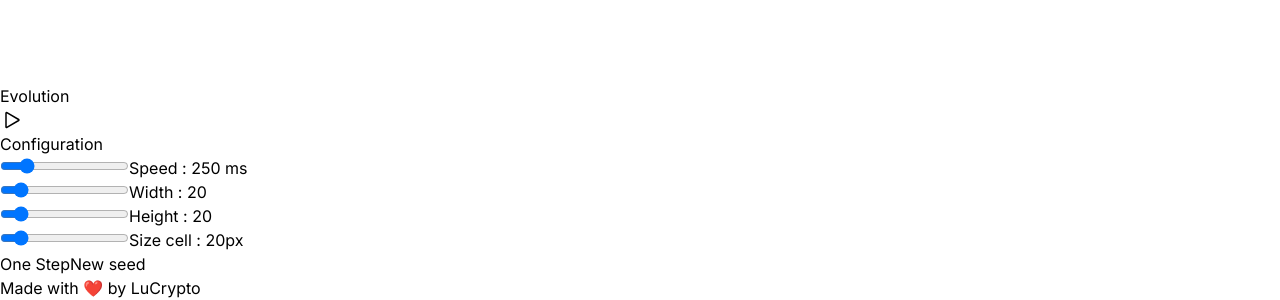
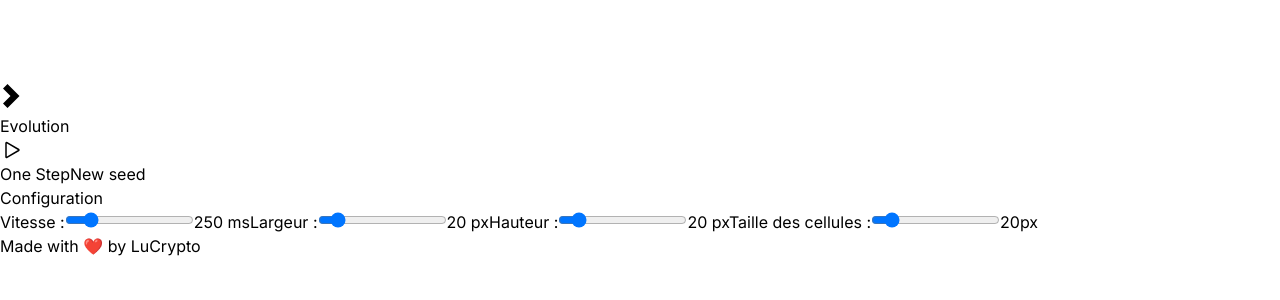
Before and after one commit to LuCrypto/jeu-de-la-vie, a Next.js app: page / in a window 1280 px wide. Shown: the part 7940-8240 px from the top of the page. After the commit the page ends 8198 px from the top, so only its background shows below. Built offline with nearby package versions, Linux system fonts and the light colour scheme.

Commit message:
Configuration good

```diff
--- a/app/component/gameLife.tsx
+++ b/app/component/gameLife.tsx
@@ -1,19 +1,20 @@
 'use client'
 
 import React, { useEffect, useRef, useState } from 'react'
-import { Pause, Play } from './icons'
+import { Collapse, Expand, Pause, Play } from './icons'
 
 const GameLife = () => {
-  const [widthArray, setWidthArray] = useState(20)
-  const [heightArray, setHeightArray] = useState(20)
-  const [sizeCell, setSizeCell] = useState(20)
+  const [widthArray, setWidthArray] = useState<number>(20)
+  const [heightArray, setHeightArray] = useState<number>(20)
+  const [sizeCell, setSizeCell] = useState<number>(20)
 
   const [cellules, setCellules] = useState<number[][]>([])
 
   const intervalRef = useRef<NodeJS.Timeout | null>(null)
-  const [isRunning, setIsRunning] = useState(false)
+  const [isRunning, setIsRunning] = useState<boolean>(false)
 
-  const [speed, setSpeed] = useState(250)
+  const [speed, setSpeed] = useState<number>(250)
+  const [open, setOpen] = useState<boolean>(false)
 
   const initiation = () => {
     for (let i = 0; i < widthArray; i++) {
@@ -30,7 +31,6 @@ const GameLife = () => {
     for (let i = 0; i < widthArray; i++) {
       newCellules[i] = []
       for (let j = 0; j < heightArray; j++) {
-        // generate random between 0 and 1
         newCellules[i][j] = Math.floor(Math.random() * 2)
       }
     }
@@ -132,7 +132,9 @@ const GameLife = () => {
   }, [widthArray, heightArray])
 
   return (
-    <div className="flex flex-col items-center">
+    <div className="flex h-full">
+      {/* Grille de jeu */}
+      <div className="flex-grow">
         <h1 className="text-4xl font-bold">Jeu de la vie</h1>
         <div className="flex flex-col space-y-2 m-5">
           {cellules.map((ligne, i) => (
@@ -149,8 +151,23 @@ const GameLife = () => {
             </div>
           ))}
         </div>
-      <div className="flex justify-between gap-2 w-1/2">
-        <div className="flex flex-col gap-2">
+      </div>
+
+      <button
+        onClick={() => {
+          setOpen(!open)
+        }}
+        className="mb-4 p-2 bg-blue-500 text-white rounded-l-lg absolute right-0 z-10"
+      >
+        {open ? <Expand /> : <Collapse />}
+      </button>
+
+      {/* Panneau de configuration */}
+      <div
+        className={`mt-4 p-4 shadow-lg fixed right-0 top-0 bg-white ${
+          !open ? 'w-1/4' : 'w-0 p-0'
+        }`}
+      >
         <button
           className="btn btn-primary text-white"
           onClick={() => {
@@ -166,9 +183,19 @@ const GameLife = () => {
           {!isRunning ? <Play /> : <Pause />}
         </button>
 
+        <div className="flex gap-2 my-4">
+          <button className="btn" onClick={() => evolutionGlobal()}>
+            One Step
+          </button>
+          <button className="btn" onClick={() => newSeed()}>
+            New seed
+          </button>
+        </div>
+
         <h2 className="text-2xl font-bold">Configuration</h2>
-
         <div className="flex flex-col gap-2">
+          <label className="flex items-center gap-2">
+            <span className="mx-1">Vitesse :</span>
             <input
               type="range"
               min="100"
@@ -177,11 +204,24 @@ const GameLife = () => {
               onChange={(e) => setSpeed(Number(e.target.value))}
               disabled={isRunning}
             />
-            <span>Speed : {speed} ms</span>
-          </div>
+            <span>{speed} ms</span>
+          </label>
 
-          <div className="flex flex-col gap-2">
-            <div className="flex flex-col gap-2">
+          <label className="flex items-center gap-2">
+            <span className="mx-1">Largeur :</span>
+            <input
+              type="range"
+              min="10"
+              max="100"
+              value={heightArray}
+              onChange={(e) => setHeightArray(Number(e.target.value))}
+              disabled={isRunning}
+            />
+            <span>{heightArray} px</span>
+          </label>
+
+          <label className="flex items-center gap-2">
+            <span className="mx-1">Hauteur :</span>
             <input
               type="range"
               min="10"
@@ -190,21 +230,11 @@ const GameLife = () => {
               onChange={(e) => setWidthArray(Number(e.target.value))}
               disabled={isRunning}
             />
-              <span>Width : {widthArray}</span>
-            </div>
-            <div className="flex flex-col gap-2">
-              <input
-                type="range"
-                min="10"
-                max="100"
-                value={heightArray}
-                onChange={(e) => setHeightArray(Number(e.target.value))}
-                disabled={isRunning}
-              />
-              <span>Height : {heightArray}</span>
-            </div>
+            <span>{widthArray} px</span>
+          </label>
 
-            <div className="flex flex-col gap-2">
+          <label className="flex items-center gap-2">
+            <span className="mx-1">Taille des cellules :</span>
             <input
               type="range"
               min="10"
@@ -213,18 +243,8 @@ const GameLife = () => {
               onChange={(e) => setSizeCell(Number(e.target.value))}
               disabled={isRunning}
             />
-              <span>Size cell : {sizeCell}px</span>
-            </div>
-          </div>
-        </div>
-
-        <div className="flex gap-2">
-          <button className="btn" onClick={() => evolutionGlobal()}>
-            One Step
-          </button>
-          <button className="btn" onClick={() => newSeed()}>
-            New seed
-          </button>
+            <span>{sizeCell}px</span>
+          </label>
         </div>
       </div>
     </div>
--- a/app/component/icons.tsx
+++ b/app/component/icons.tsx
@@ -23,3 +23,27 @@ export const Pause = () => {
     />
   )
 }
+
+export const Expand = () => {
+  return (
+    <Image
+      src="/expand.svg"
+      alt="expand"
+      width={24}
+      height={24}
+      className="invert"
+    />
+  )
+}
+
+export const Collapse = () => {
+  return (
+    <Image
+      src="/collapse.svg"
+      alt="collapse"
+      width={24}
+      height={24}
+      className="invert"
+    />
+  )
+}
--- a/app/layout.tsx
+++ b/app/layout.tsx
@@ -16,8 +16,8 @@ export default function RootLayout({
   children: React.ReactNode
 }>) {
   return (
-    <html className="h-full" data-theme="light" lang="en">
-      <body className={inter.className}>
+    <html className="h-min-full w-min-full" data-theme="light" lang="en">
+      <body className={`${inter.className} min-h-full`}>
         {children}
         <p className="text-center text-sm text-gray-500 mb-6 pb-6">
           Made with ❤️ by{' '}
```
Also changed, not shown: public/collapse.svg (added), public/expand.svg (added). Lines whose indentation alone changed are shown as unchanged.
